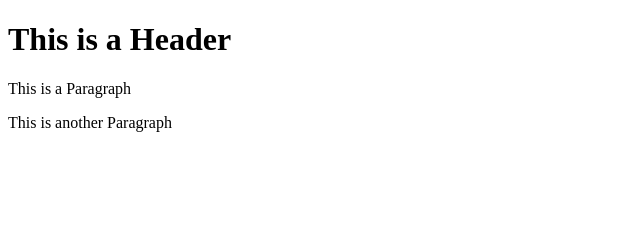
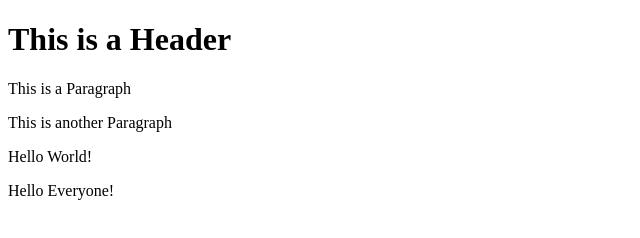
Before and after one commit to uzma0/git.test, a website: page index.html in a window 1280 px wide. Shown: the whole page, without its empty margins (0-640 px from the left). Drawn offline with Linux system fonts and the light colour scheme.

Commit message:
Using NPM

```diff
--- a/index.html
+++ b/index.html
@@ -4,5 +4,7 @@
         <h1>This is a Header</h1>
         <p>This is a Paragraph</p>
         <p>This is another Paragraph</p>
+        <p>Hello World!</p>
+        <p>Hello Everyone!</p>
     </body>
 </html>
```
Also changed, not shown: package.json (added, +25 -0 lines), 3 other files.
